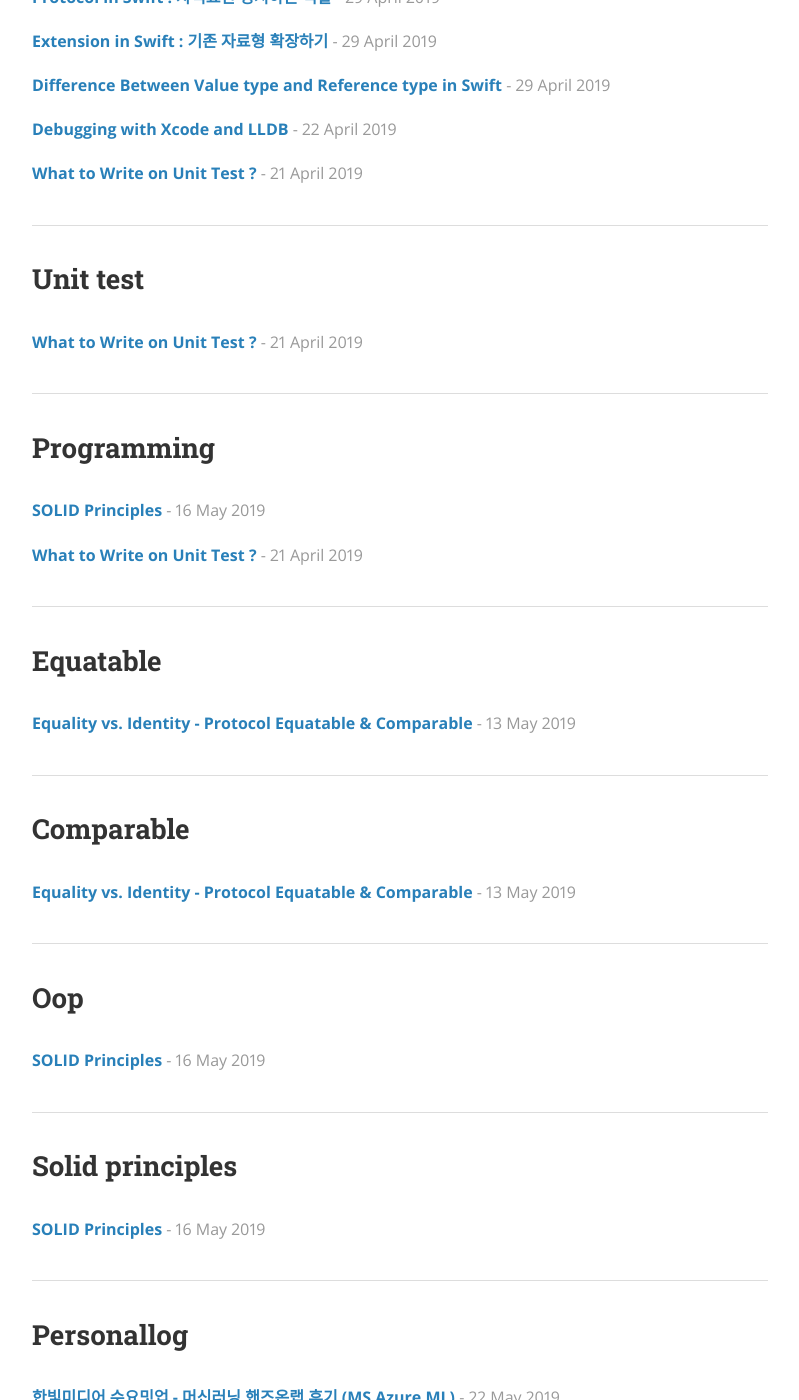
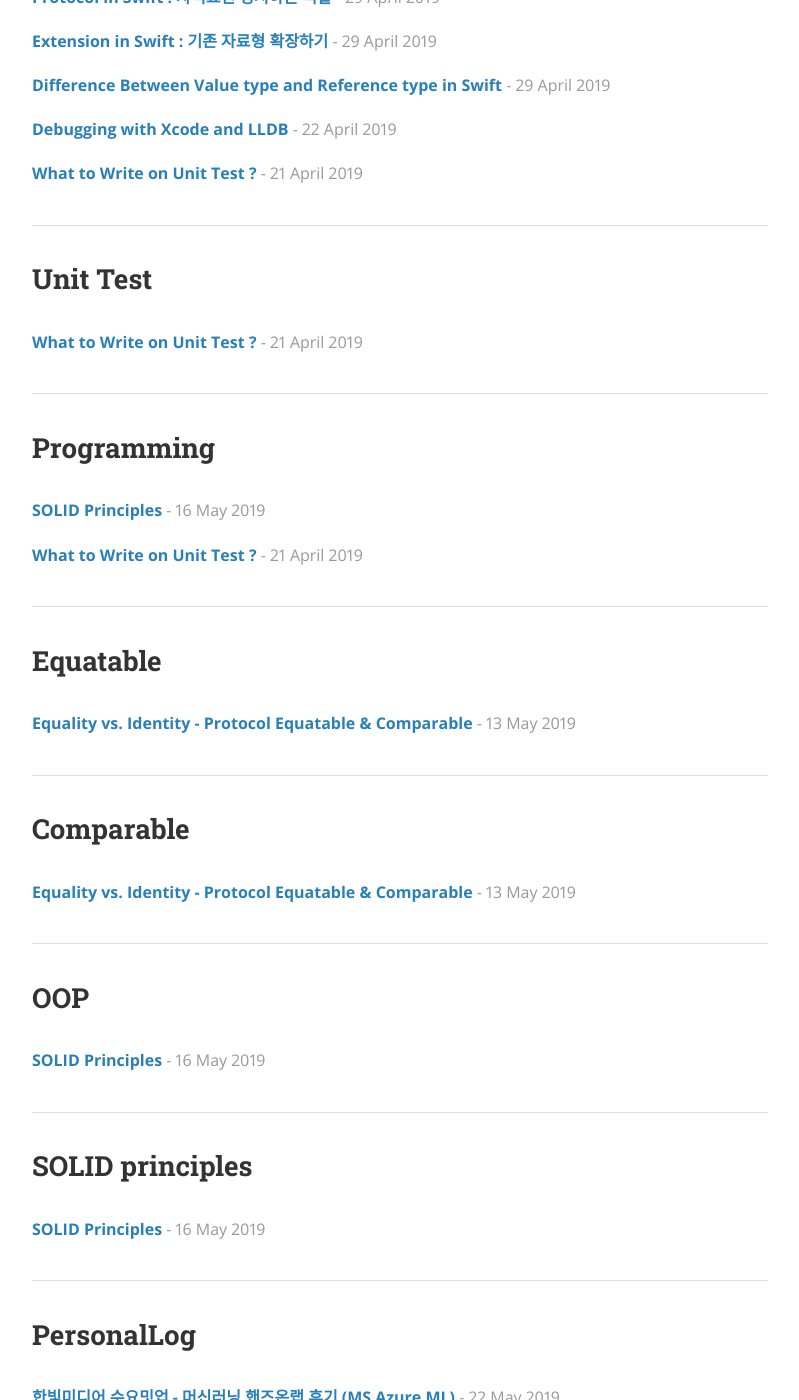
Before and after one commit to daheenallwhite/daheenallwhite.github.io, a Jekyll site: the page built from posts.html, in a window 1280 px wide and 1400 px high, scrolled down 760 px. Shown: the whole window, without its empty margins (240-1039 px from the left). Built offline with Jekyll 4.4.1, drawn with Linux system fonts in a browser that asks for light colours; nearby versions of some CDN libraries; a style sheet for code colours, icons or effects is not loaded.

Commit message:
Modify posts archive title style

```diff
--- a/posts.html
+++ b/posts.html
@@ -6,7 +6,7 @@ permalink: /posts/
 
 {% for category in site.categories %}
   {% capture cat %}{{ category | first }}{% endcapture %}
-  <h2 id="{{cat}}">{{ cat | capitalize }}</h2>
+  <h2 id="{{cat}}">{{ cat  }}</h2>
   {% for desc in site.descriptions %}
     {% if desc.cat == cat %}
       <p class="desc"><em>{{ desc.desc }}</em></p>
```
